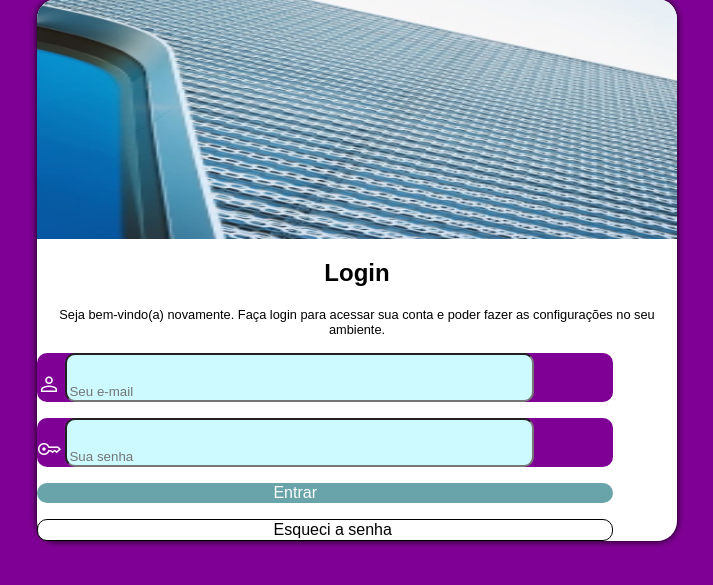
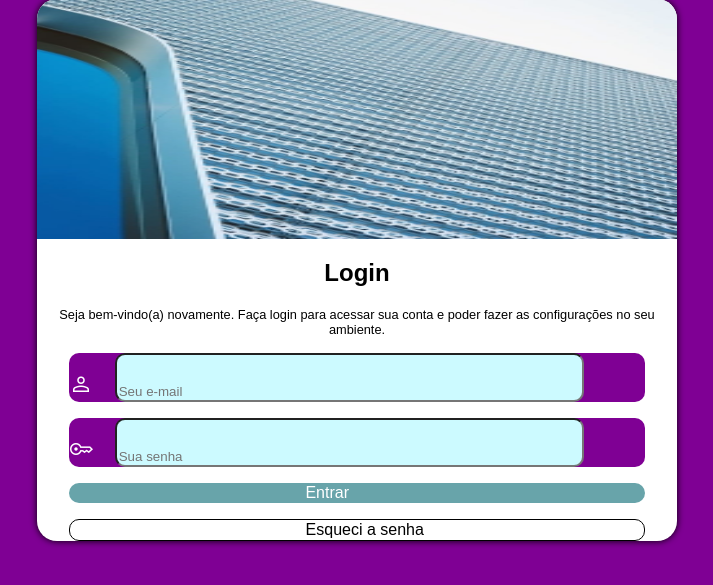
Before and after one commit to pedrofernandescajuri/Projeto-tela-de-login, a PHP site: page / in a window 1280 px wide. Shown: the part 64-649 px from the top of the page, without its empty margins (283-996 px from the left). Run offline with PHP 8.4, Linux system fonts and the light colour scheme.

Commit message:
Correção

```diff
--- a/estilos/style.css
+++ b/estilos/style.css
@@ -46,6 +46,7 @@ main > section#login > form {
     width: 90%;
     padding: 0px;
     padding-top: 0px;
+    margin-left: 5%;
 }
 main > section#login > form > p#email {
     background-color: #7F0094;
@@ -58,7 +59,7 @@ main > section#login > form > p#email > input {
     padding-top: 5%;
     width: 80%;
     border-radius: 10px;
-    margin-right: 0px;
+    margin-left: 3%;
 }
 main > section#login > form > p#email > label {
     color: white;
@@ -67,14 +68,14 @@ main > section#login > form > p#senha {
     background-color: #7F0094;
     height: 10%;
     border-radius: 10px;
-
+    padding: 0px;
 }
 main > section#login > form > p#senha > input {
     background-color: rgb(204, 250, 255);
     padding-top: 5%;
     width: 80%;
     border-radius: 10px;
-    margin-right: 0px;
+    margin-left: 3%;
 }
 main > section#login > form > p#senha > label {
     color: white;
```
